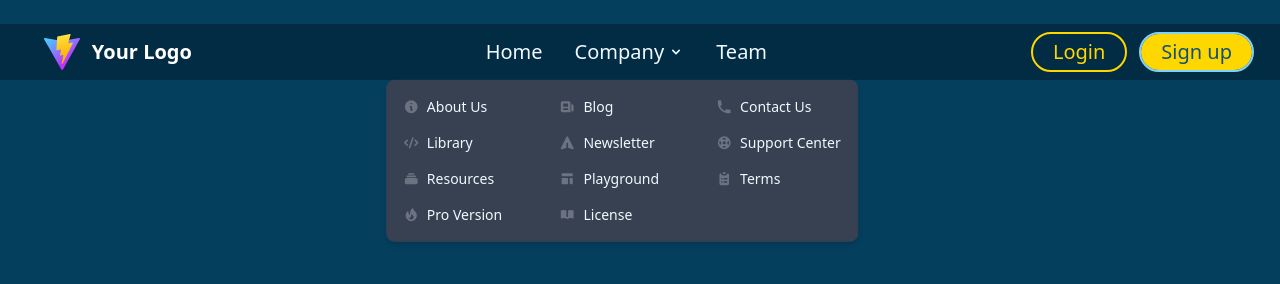
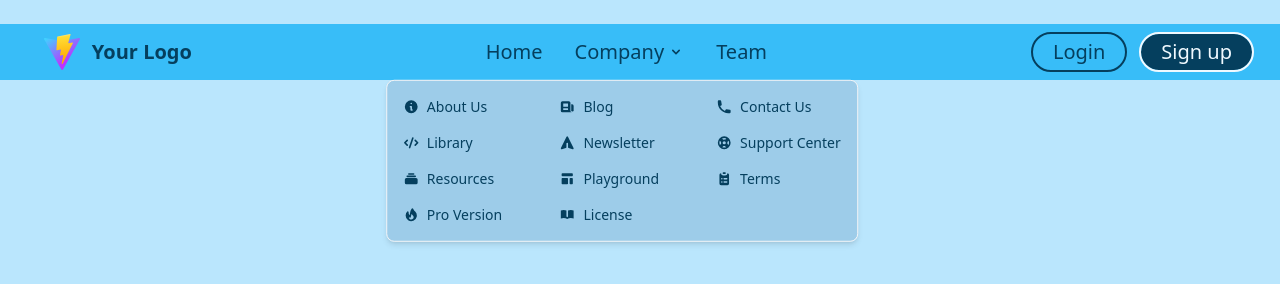
Before and after one commit to Irsalanshahid/Responsive-Mega-Menu, a website built with Vite: page index.html in a window 1280 px wide. Both pictures are taken after a click on the button "Company". Built offline with nearby package versions, Linux system fonts and the light colour scheme; what prettier-plugin-tailwindcss would draw is missing.

Commit message:
completed

```diff
--- a/index.html
+++ b/index.html
@@ -1,5 +1,5 @@
 <!DOCTYPE html>
-<html lang="en" class="dark h-full">
+<html lang="en" class="h-full">
 
 <head>
   <meta charset="UTF-8" />
@@ -9,13 +9,13 @@
   <link rel="stylesheet" href="/style.css" />
 </head>
 
-<body class="h-full bg-white dark:bg-prussianBlue-800">
+<body class="h-full bg-sky-200 dark:bg-prussianBlue-800">
   <header class="mx-auto w-full py-6">
-    <nav class="border-gray-red bg-white px-2 py-2.5 dark:bg-prussianBlue-900 md:px-4">
+    <nav class="border-gray-red bg-sky-400 px-2 py-2.5 dark:bg-prussianBlue-900 md:px-4">
       <div class="mx-auto flex max-w-screen-xl flex-wrap items-center justify-between">
         <a href="#" class="flex items-center px-7">
           <img src="vite.svg" class="mr-3 h-6 sm:h-9" alt="Flowbite Logo" />
-          <span class="self-center whitespace-nowrap text-xl font-semibold dark:text-white">Your Logo</span>
+          <span class="self-center whitespace-nowrap text-xl font-semibold text-prussianBlue-800 dark:text-sky-50">Your Logo</span>
         </a>
         <div class="flex items-center md:order-2">
           <a href="#"
@@ -24,7 +24,7 @@
             class="btn-outline-bg">Sign
             up</a>
           <button data-collapse-toggle="mega-menu-icons" type="button" id="toggleButton"
-            class="ml-1 inline-flex items-center rounded-lg p-2 text-xl text-gray-500 hover:bg-gray-100 focus:outline-none focus:ring-2 focus:ring-gray-200 dark:text-sky-50 dark:hover:bg-gray-700 dark:focus:ring-gray-600 md:hidden"
+            class="ml-1 inline-flex items-center rounded-lg p-2 text-xl text-prussianBlue-800 hover:bg-prussianBlue-700/20 focus:outline-none focus:ring-2 focus:ring-sky-50 dark:text-sky-50 dark:hover:bg-gray-700 dark:focus:ring-gray-600 md:hidden"
             aria-controls="mega-menu-icons" aria-expanded="false">
             <span class="sr-only">Open main menu</span>
             <svg aria-hidden="true" class="h-6 w-6" fill="currentColor" viewBox="0 0 20 20"
@@ -44,7 +44,7 @@
             </li>
             <li>
               <button id="mega-menu-icons-dropdown-button" data-dropdown-toggle="mega-menu-icons-dropdown"
-                class="flex w-full items-center justify-between border-b border-gray-100 py-2 pr-4 pl-3 font-medium text-gray-700 hover:bg-gray-50 dark:border-gray-700 dark:text-sky-50 dark:hover:bg-gray-700 dark:hover:text-yellow-200 md:w-auto md:border-0 md:p-0 md:hover:bg-transparent md:hover:text-blue-600 md:dark:hover:bg-transparent md:dark:hover:text-yellow-200">
+                class="flex w-full items-center justify-between border-b border-gray-100 py-2 pr-4 pl-3 font-medium text-prussianBlue-800 hover:bg-prussianBlue-700/20 hover:text-prussianBlue-900 dark:border-gray-700 dark:text-sky-50 dark:hover:bg-gray-700 dark:hover:text-yellow-200 md:w-auto md:border-0 md:p-0 md:hover:bg-transparent md:hover:text-yellow-200 md:dark:hover:bg-transparent md:dark:hover:text-yellow-200">
                 Company
                 <svg aria-hidden="true" class="ml-1 h-5 w-5 md:h-4 md:w-4" fill="currentColor" viewBox="0 0 20 20"
                   xmlns="http://www.w3.org/2000/svg">
@@ -54,15 +54,15 @@
                 </svg>
               </button>
               <div id="mega-menu-icons-dropdown"
-                class="md:absolute md:-translate-x-[40%] md:translate-y-[8.5%] w-auto z-10 grid hidden grid-cols-2 md:rounded-lg border border-gray-100 bg-white text-sm shadow-md dark:border-gray-700 dark:bg-gray-700 md:grid-cols-3">
-                <div class="p-4 pb-0 text-gray-900 dark:text-white md:pb-4">
+                class="md:absolute md:-translate-x-[40%] md:translate-y-[8.5%] w-auto z-10 grid hidden grid-cols-2 md:rounded-lg border border-gray-100 bg-prussianBlue-100/25 text-sm shadow-md dark:border-gray-700 dark:bg-gray-700 md:grid-cols-3">
+                <div class="p-4 pb-0 text-gray-900 dark:text-sky-50 md:pb-4">
                   <ul class="space-y-4" aria-labelledby="mega-menu-icons-dropdown-button">
                     <li>
                       <a href="#"
-                        class="group flex items-center text-gray-500 hover:text-blue-600 dark:text-sky-50 dark:hover:text-yellow-200">
+                        class="group flex items-center text-prussianBlue-800 hover:text-yellow-200 dark:text-sky-50 dark:hover:text-yellow-200">
                         <span class="sr-only">About us</span>
                         <svg
-                          class="mr-2 h-4 w-4 text-gray-400 group-hover:text-blue-600 dark:text-gray-500 dark:group-hover:text-blue-500"
+                          class="mr-2 h-4 w-4 text-prussianBlue-800 group-hover:text-blue-600 dark:text-sky-50 dark:group-hover:text-blue-500"
                           aria-hidden="true" focusable="false" fill="currentColor" viewBox="0 0 20 20"
                           xmlns="http://www.w3.org/2000/svg">
                           <path fill-rule="evenodd"
@@ -74,10 +74,10 @@
                     </li>
                     <li>
                       <a href="#"
-                        class="group flex items-center text-gray-500 hover:text-blue-600 dark:text-sky-50 dark:hover:text-yellow-200">
+                        class="group flex items-center text-prussianBlue-800 hover:text-yellow-200 dark:text-sky-50 dark:hover:text-yellow-200">
                         <span class="sr-only">Library</span>
                         <svg
-                          class="mr-2 h-4 w-4 text-gray-400 group-hover:text-blue-600 dark:text-gray-500 dark:group-hover:text-blue-500"
+                          class="mr-2 h-4 w-4 text-prussianBlue-800 group-hover:text-blue-600 dark:text-sky-50 dark:group-hover:text-blue-500"
                           aria-hidden="true" fill="currentColor" viewBox="0 0 20 20" xmlns="http://www.w3.org/2000/svg">
                           <path fill-rule="evenodd"
                             d="M12.316 3.051a1 1 0 01.633 1.265l-4 12a1 1 0 11-1.898-.632l4-12a1 1 0 011.265-.633zM5.707 6.293a1 1 0 010 1.414L3.414 10l2.293 2.293a1 1 0 11-1.414 1.414l-3-3a1 1 0 010-1.414l3-3a1 1 0 011.414 0zm8.586 0a1 1 0 011.414 0l3 3a1 1 0 010 1.414l-3 3a1 1 0 11-1.414-1.414L16.586 10l-2.293-2.293a1 1 0 010-1.414z"
@@ -88,10 +88,10 @@
                     </li>
                     <li>
                       <a href="#"
-                        class="group flex items-center text-gray-500 hover:text-blue-600 dark:text-sky-50 dark:hover:text-yellow-200">
+                        class="group flex items-center text-prussianBlue-800 hover:text-yellow-200 dark:text-sky-50 dark:hover:text-yellow-200">
                         <span class="sr-only">Resources</span>
                         <svg
-                          class="mr-2 h-4 w-4 text-gray-400 group-hover:text-blue-600 dark:text-gray-500 dark:group-hover:text-blue-500"
+                          class="mr-2 h-4 w-4 text-prussianBlue-800 group-hover:text-blue-600 dark:text-sky-50 dark:group-hover:text-blue-500"
                           aria-hidden="true" fill="currentColor" viewBox="0 0 20 20" xmlns="http://www.w3.org/2000/svg">
                           <path
                             d="M7 3a1 1 0 000 2h6a1 1 0 100-2H7zM4 7a1 1 0 011-1h10a1 1 0 110 2H5a1 1 0 01-1-1zM2 11a2 2 0 012-2h12a2 2 0 012 2v4a2 2 0 01-2 2H4a2 2 0 01-2-2v-4z">
@@ -102,10 +102,10 @@
                     </li>
                     <li>
                       <a href="#"
-                        class="group flex items-center text-gray-500 hover:text-blue-600 dark:text-sky-50 dark:hover:text-yellow-200">
+                        class="group flex items-center text-prussianBlue-800 hover:text-yellow-200 dark:text-sky-50 dark:hover:text-yellow-200">
                         <span class="sr-only">Pro Version</span>
                         <svg
-                          class="mr-2 h-4 w-4 text-gray-400 group-hover:text-blue-600 dark:text-gray-500 dark:group-hover:text-blue-500"
+                          class="mr-2 h-4 w-4 text-prussianBlue-800 group-hover:text-blue-600 dark:text-sky-50 dark:group-hover:text-blue-500"
                           aria-hidden="true" fill="currentColor" viewBox="0 0 20 20" xmlns="http://www.w3.org/2000/svg">
                           <path fill-rule="evenodd"
                             d="M12.395 2.553a1 1 0 00-1.45-.385c-.345.23-.614.558-.822.88-.214.33-.403.713-.57 1.116-.334.804-.614 1.768-.84 2.734a31.365 31.365 0 00-.613 3.58 2.64 2.64 0 01-.945-1.067c-.328-.68-.398-1.534-.398-2.654A1 1 0 005.05 6.05 6.981 6.981 0 003 11a7 7 0 1011.95-4.95c-.592-.591-.98-.985-1.348-1.467-.363-.476-.724-1.063-1.207-2.03zM12.12 15.12A3 3 0 017 13s.879.5 2.5.5c0-1 .5-4 1.25-4.5.5 1 .786 1.293 1.371 1.879A2.99 2.99 0 0113 13a2.99 2.99 0 01-.879 2.121z"
@@ -116,14 +116,14 @@
                     </li>
                   </ul>
                 </div>
-                <div class="p-4 pb-0 text-gray-900 dark:text-white md:pb-4">
+                <div class="p-4 pb-0 text-gray-900 dark:text-sky-50 md:pb-4">
                   <ul class="space-y-4">
                     <li>
                       <a href="#"
-                        class="group flex items-center text-gray-500 hover:text-blue-600 dark:text-sky-50 dark:hover:text-yellow-200">
+                        class="group flex items-center text-prussianBlue-800 hover:text-yellow-200 dark:text-sky-50 dark:hover:text-yellow-200">
                         <span class="sr-only">Blog</span>
                         <svg
-                          class="mr-2 h-4 w-4 text-gray-400 group-hover:text-blue-600 dark:text-gray-500 dark:group-hover:text-blue-500"
+                          class="mr-2 h-4 w-4 text-prussianBlue-800 group-hover:text-blue-600 dark:text-sky-50 dark:group-hover:text-blue-500"
                           aria-hidden="true" fill="currentColor" viewBox="0 0 20 20" xmlns="http://www.w3.org/2000/svg">
                           <path fill-rule="evenodd"
                             d="M2 5a2 2 0 012-2h8a2 2 0 012 2v10a2 2 0 002 2H4a2 2 0 01-2-2V5zm3 1h6v4H5V6zm6 6H5v2h6v-2z"
@@ -135,10 +135,10 @@
                     </li>
                     <li>
                       <a href="#"
-                        class="group flex items-center text-gray-500 hover:text-blue-600 dark:text-sky-50 dark:hover:text-yellow-200">
+                        class="group flex items-center text-prussianBlue-800 hover:text-yellow-200 dark:text-sky-50 dark:hover:text-yellow-200">
                         <span class="sr-only">Newsletter</span>
                         <svg
-                          class="mr-2 h-4 w-4 text-gray-400 group-hover:text-blue-600 dark:text-gray-500 dark:group-hover:text-blue-500"
+                          class="mr-2 h-4 w-4 text-prussianBlue-800 group-hover:text-blue-600 dark:text-sky-50 dark:group-hover:text-blue-500"
                           aria-hidden="true" fill="currentColor" viewBox="0 0 20 20" xmlns="http://www.w3.org/2000/svg">
                           <path
                             d="M10.894 2.553a1 1 0 00-1.788 0l-7 14a1 1 0 001.169 1.409l5-1.429A1 1 0 009 15.571V11a1 1 0 112 0v4.571a1 1 0 00.725.962l5 1.428a1 1 0 001.17-1.408l-7-14z">
@@ -149,10 +149,10 @@
                     </li>
                     <li>
                       <a href="#"
-                        class="group flex items-center text-gray-500 hover:text-blue-600 dark:text-sky-50 dark:hover:text-yellow-200">
+                        class="group flex items-center text-prussianBlue-800 hover:text-yellow-200 dark:text-sky-50 dark:hover:text-yellow-200">
                         <span class="sr-only">Playground</span>
                         <svg
-                          class="mr-2 h-4 w-4 text-gray-400 group-hover:text-blue-600 dark:text-gray-500 dark:group-hover:text-blue-500"
+                          class="mr-2 h-4 w-4 text-prussianBlue-800 group-hover:text-blue-600 dark:text-sky-50 dark:group-hover:text-blue-500"
                           aria-hidden="true" fill="currentColor" viewBox="0 0 20 20" xmlns="http://www.w3.org/2000/svg">
                           <path
                             d="M3 4a1 1 0 011-1h12a1 1 0 011 1v2a1 1 0 01-1 1H4a1 1 0 01-1-1V4zM3 10a1 1 0 011-1h6a1 1 0 011 1v6a1 1 0 01-1 1H4a1 1 0 01-1-1v-6zM14 9a1 1 0 00-1 1v6a1 1 0 001 1h2a1 1 0 001-1v-6a1 1 0 00-1-1h-2z">
@@ -163,10 +163,10 @@
                     </li>
                     <li>
                       <a href="#"
-                        class="group flex items-center text-gray-500 hover:text-blue-600 dark:text-sky-50 dark:hover:text-yellow-200">
+                        class="group flex items-center text-prussianBlue-800 hover:text-yellow-200 dark:text-sky-50 dark:hover:text-yellow-200">
                         <span class="sr-only">License</span>
                         <svg
-                          class="mr-2 h-4 w-4 text-gray-400 group-hover:text-blue-600 dark:text-gray-500 dark:group-hover:text-blue-500"
+                          class="mr-2 h-4 w-4 text-prussianBlue-800 group-hover:text-blue-600 dark:text-sky-50 dark:group-hover:text-blue-500"
                           aria-hidden="true" fill="currentColor" viewBox="0 0 20 20" xmlns="http://www.w3.org/2000/svg">
                           <path
                             d="M9 4.804A7.968 7.968 0 005.5 4c-1.255 0-2.443.29-3.5.804v10A7.969 7.969 0 015.5 14c1.669 0 3.218.51 4.5 1.385A7.962 7.962 0 0114.5 14c1.255 0 2.443.29 3.5.804v-10A7.968 7.968 0 0014.5 4c-1.255 0-2.443.29-3.5.804V12a1 1 0 11-2 0V4.804z">
@@ -177,14 +177,14 @@
                     </li>
                   </ul>
                 </div>
-                <div class="p-4 text-gray-900 dark:text-white">
+                <div class="p-4 text-gray-900 dark:text-sky-50">
                   <ul class="space-y-4">
                     <li>
                       <a href="#"
-                        class="group flex items-center text-gray-500 hover:text-blue-600 dark:text-sky-50 dark:hover:text-yellow-200">
+                        class="group flex items-center text-prussianBlue-800 hover:text-yellow-200 dark:text-sky-50 dark:hover:text-yellow-200">
                         <span class="sr-only">Contact Us</span>
                         <svg
-                          class="mr-2 h-4 w-4 text-gray-400 group-hover:text-blue-600 dark:text-gray-500 dark:group-hover:text-blue-500"
+                          class="mr-2 h-4 w-4 text-prussianBlue-800 group-hover:text-blue-600 dark:text-sky-50 dark:group-hover:text-blue-500"
                           aria-hidden="true" fill="currentColor" viewBox="0 0 20 20" xmlns="http://www.w3.org/2000/svg">
                           <path
                             d="M2 3a1 1 0 011-1h2.153a1 1 0 01.986.836l.74 4.435a1 1 0 01-.54 1.06l-1.548.773a11.037 11.037 0 006.105 6.105l.774-1.548a1 1 0 011.059-.54l4.435.74a1 1 0 01.836.986V17a1 1 0 01-1 1h-2C7.82 18 2 12.18 2 5V3z">
@@ -195,10 +195,10 @@
                     </li>
                     <li>
                       <a href="#"
-                        class="group flex items-center text-gray-500 hover:text-blue-600 dark:text-sky-50 dark:hover:text-yellow-200">
+                        class="group flex items-center text-prussianBlue-800 hover:text-yellow-200 dark:text-sky-50 dark:hover:text-yellow-200">
                         <span class="sr-only">Support Center</span>
                         <svg
-                          class="mr-2 h-4 w-4 text-gray-400 group-hover:text-blue-600 dark:text-gray-500 dark:group-hover:text-blue-500"
+                          class="mr-2 h-4 w-4 text-prussianBlue-800 group-hover:text-blue-600 dark:text-sky-50 dark:group-hover:text-blue-500"
                           aria-hidden="true" fill="currentColor" viewBox="0 0 20 20" xmlns="http://www.w3.org/2000/svg">
                           <path fill-rule="evenodd"
                             d="M18 10a8 8 0 11-16 0 8 8 0 0116 0zm-2 0c0 .993-.241 1.929-.668 2.754l-1.524-1.525a3.997 3.997 0 00.078-2.183l1.562-1.562C15.802 8.249 16 9.1 16 10zm-5.165 3.913l1.58 1.58A5.98 5.98 0 0110 16a5.976 5.976 0 01-2.516-.552l1.562-1.562a4.006 4.006 0 001.789.027zm-4.677-2.796a4.002 4.002 0 01-.041-2.08l-.08.08-1.53-1.533A5.98 5.98 0 004 10c0 .954.223 1.856.619 2.657l1.54-1.54zm1.088-6.45A5.974 5.974 0 0110 4c.954 0 1.856.223 2.657.619l-1.54 1.54a4.002 4.002 0 00-2.346.033L7.246 4.668zM12 10a2 2 0 11-4 0 2 2 0 014 0z"
@@ -209,10 +209,10 @@
                     </li>
                     <li>
                       <a href="#"
-                        class="group flex items-center text-gray-500 hover:text-blue-600 dark:text-sky-50 dark:hover:text-yellow-200">
+                        class="group flex items-center text-prussianBlue-800 hover:text-yellow-200 dark:text-sky-50 dark:hover:text-yellow-200">
                         <span class="sr-only">Terms</span>
                         <svg
-                          class="mr-2 h-4 w-4 text-gray-400 group-hover:text-blue-600 dark:text-gray-500 dark:group-hover:text-blue-500"
+                          class="mr-2 h-4 w-4 text-prussianBlue-800 group-hover:text-blue-600 dark:text-sky-50 dark:group-hover:text-blue-500"
                           aria-hidden="true" fill="currentColor" viewBox="0 0 20 20" xmlns="http://www.w3.org/2000/svg">
                           <path d="M9 2a1 1 0 000 2h2a1 1 0 100-2H9z"></path>
                           <path fill-rule="evenodd"
--- a/style.css
+++ b/style.css
@@ -4,13 +4,13 @@
 
 @layer components {
     .btn-outline-no-bg {
-        @apply mr-4 dark:outline-2 dark:outline-yellowC-700 dark:outline rounded-full px-6 py-1 leading-4 text-xl font-medium text-gray-800 hover:bg-gray-50 focus:outline-none focus:ring-4 focus:ring-gray-300 dark:text-yellowC-700 dark:hover:bg-gray-700 dark:focus:outline-4 dark:focus:ring-0  md:mr-4 md:px-5 md:py-2.5;
+        @apply mr-4 dark:outline-2 dark:outline-yellowC-700 dark:outline outline-2 outline-prussianBlue-800 outline rounded-full px-6 py-2 leading-4 text-xl font-medium text-prussianBlue-800 hover:bg-prussianBlue-700/20 hover:text-prussianBlue-900 focus:outline focus:outline-4 focus:ring-gray-300 dark:text-yellowC-700 dark:hover:bg-gray-700 dark:focus:outline-4  md:mr-4 md:px-5 md:py-2.5;
 
     }
     .btn-outline-bg{
-        @apply mr-1 dark:outline-2 dark:outline-sky-300 dark:outline rounded-full px-6 py-1 leading-4 text-xl font-medium text-gray-800 hover:bg-gray-50 focus:outline-none focus:ring-4 focus:ring-gray-300 dark:text-prussianBlue-700 dark:hover:bg-yellow-200 dark:focus:outline-4 dark:focus:ring-0 dark:bg-yellowC-700 md:mr-3 md:px-5 md:py-2.5;
+        @apply mr-1 dark:outline-2 dark:outline-sky-300 dark:outline outline-2 outline-sky-50 bg-prussianBlue-800 outline rounded-full px-6 py-2 leading-4 text-xl font-medium text-sky-50 hover:bg-prussianBlue-800/80  focus:outline-4 focus:ring-gray-300 dark:text-prussianBlue-700 dark:hover:bg-yellow-200 dark:focus:outline-4 dark:bg-yellowC-700 md:mr-3 md:px-5 md:py-2.5;
     }
     .custom-li{
-        @apply block border-b border-gray-100 py-2 pr-4 pl-3 text-blue-600 hover:bg-gray-50 dark:border-gray-700 dark:text-sky-50 dark:hover:bg-gray-700 dark:hover:text-yellow-200 md:border-0 md:p-0 md:hover:bg-transparent md:hover:text-blue-600 md:dark:hover:bg-transparent md:dark:hover:text-yellow-200;
+        @apply block border-b border-gray-100 py-2 pr-4 pl-3 text-prussianBlue-800 md:hover:text-yellow-200 hover:bg-prussianBlue-700/20 hover:text-prussianBlue-900 dark:border-gray-700 dark:text-sky-50 dark:hover:bg-gray-700 dark:hover:text-yellow-200 md:border-0 md:p-0 md:hover:bg-transparent  md:dark:hover:bg-transparent md:dark:hover:text-yellow-200;
     }
 }
--- a/tailwind.config.cjs
+++ b/tailwind.config.cjs
@@ -5,7 +5,7 @@ module.exports = {
     extend: {
       colors: {
         prussianBlue: {
-          100:'##447baa',
+          100:'#447baa',
           700:'#115173',
           800:'#053F5E',
           900: '#022C43',
```
